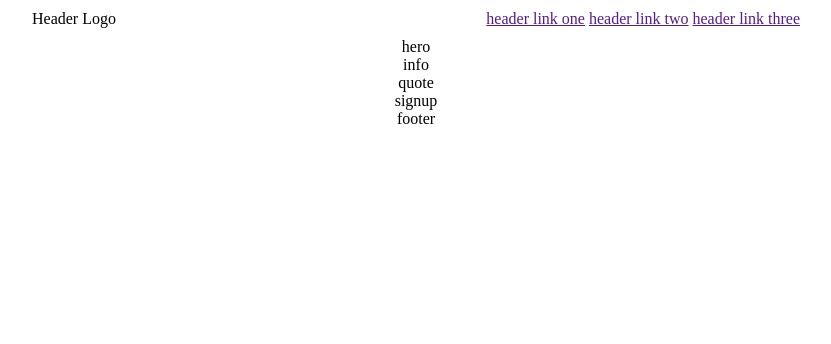
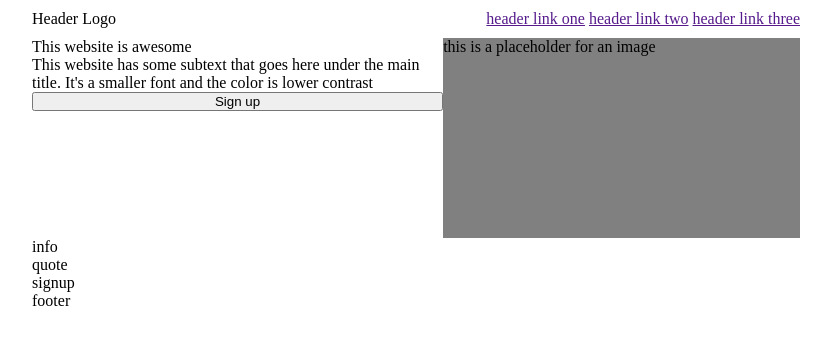
Before and after one commit to alxfo/odin-landing, a plain HTML site: page index.html in a window 1280 px wide. Shown: the whole page, without its empty margins (224-1055 px from the left). Drawn offline with Linux system fonts and the light colour scheme.

Commit message:
Add HTML and css to hero

```diff
--- a/index.html
+++ b/index.html
@@ -16,7 +16,12 @@
         </p>
     </div>
     <div>
-        hero
+        <div class="hero-text">
+            <p>This website is awesome</p>
+            <p>This website has some subtext that goes here under the main title. It's a smaller font and the color is lower contrast</p>
+            <button>Sign up</button>
+        </div>
+        <div class="hero-image">this is a placeholder for an image</div>
     </div>
     <div>
         info
--- a/style.css
+++ b/style.css
@@ -11,10 +11,21 @@ body {
 
 div {
     display: flex;
+    width: 60%;
 }
 
 .header {
-    width: 60%;
     margin: 10px;
     justify-content: space-between;
 }
+
+.hero-text {
+    display: flex;
+    flex-direction: column;
+}
+
+.hero-image {
+    height: 200px;
+    width: 400px;
+    background-color: grey;
+}
```
